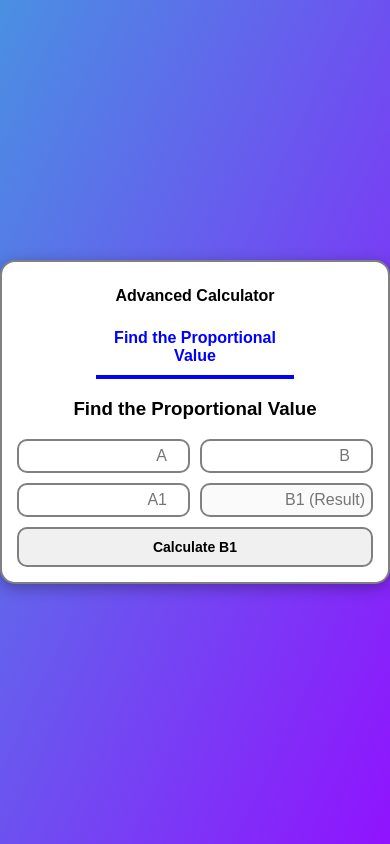
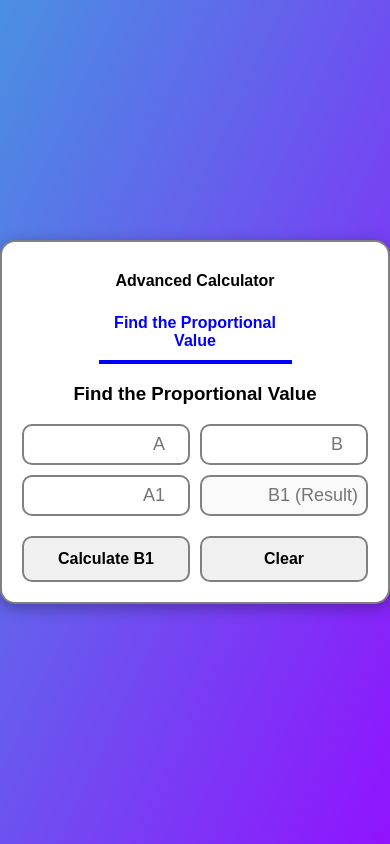
Before and after one commit to Sengkue/calculate, a plain HTML site: page index.html in a window 390 px wide. Both pictures are taken after a click on the element "Find the Proportional Value". Drawn offline with Linux system fonts and the light colour scheme.

Commit message:
Update index.html

```diff
--- a/index.html
+++ b/index.html
@@ -19,8 +19,7 @@
             padding: 20px;
             border-radius: 15px;
             box-shadow: 0 4px 15px rgba(0, 0, 0, 0.3);
-            width: 90%;
-            max-width: 400px;
+            width: 400px;
             border: 2px solid gray;
             text-align: center;
         }
@@ -79,22 +78,13 @@
         .hidden {
             display: none;
         }
-        @media (max-width: 500px) {
-            .container {
-                width: 95%;
-                padding: 15px;
-            }
-            .grid {
-                grid-template-columns: repeat(3, 1fr);
-            }
-            .btn {
-                font-size: 14px;
-                padding: 10px;
-            }
-            .input-box {
-                font-size: 16px;
-                padding: 6px;
-            }
+        .button-row {
+            display: flex;
+            gap: 10px;
+            margin-top: 10px;
+        }
+        .button-row .btn {
+            flex: 1;
         }
     </style>
 </head>
@@ -139,7 +129,10 @@
                 <input id="a1" type="number" placeholder="A1" class="input-box">
                 <input id="b1" type="text" placeholder="B1 (Result)" class="input-box" disabled>
             </div>
-            <button class="btn" onclick="calculateProportion()">Calculate B1</button>
+            <div class="button-row">
+                <button class="btn" onclick="calculateProportion()">Calculate B1</button>
+                <button class="btn" onclick="clearProportionInputs()">Clear</button>
+            </div>
         </div>
     </div>
 
@@ -150,6 +143,48 @@
             document.getElementById('tab1').classList.toggle('active-tab', tabNumber === 1);
             document.getElementById('tab2').classList.toggle('active-tab', tabNumber === 2);
         }
+
+        // Calculator functions
+        function appendToDisplay(value) {
+            document.getElementById('display').value += value;
+        }
+
+        function clearDisplay() {
+            document.getElementById('display').value = '';
+        }
+
+        function calculateResult() {
+            try {
+                const result = eval(document.getElementById('display').value);
+                document.getElementById('display').value = result;
+            } catch (error) {
+                document.getElementById('display').value = 'Error';
+            }
+        }
+
+        // Proportion calculator
+        function calculateProportion() {
+            const a = parseFloat(document.getElementById('a').value);
+            const b = parseFloat(document.getElementById('b').value);
+            const a1 = parseFloat(document.getElementById('a1').value);
+
+            if (isNaN(a) || isNaN(b) || isNaN(a1) || a === 0) {
+                document.getElementById('b1').value = 'Error';
+                return;
+            }
+
+            // Calculate B1 using the proportion formula: B1 = (b * a1) / a
+            const b1 = (b * a1) / a;
+            document.getElementById('b1').value = b1.toFixed(2);
+        }
+
+        // Clear all inputs in the proportion calculator
+        function clearProportionInputs() {
+            document.getElementById('a').value = '';
+            document.getElementById('b').value = '';
+            document.getElementById('a1').value = '';
+            document.getElementById('b1').value = '';
+        }
     </script>
 </body>
 </html>
```
